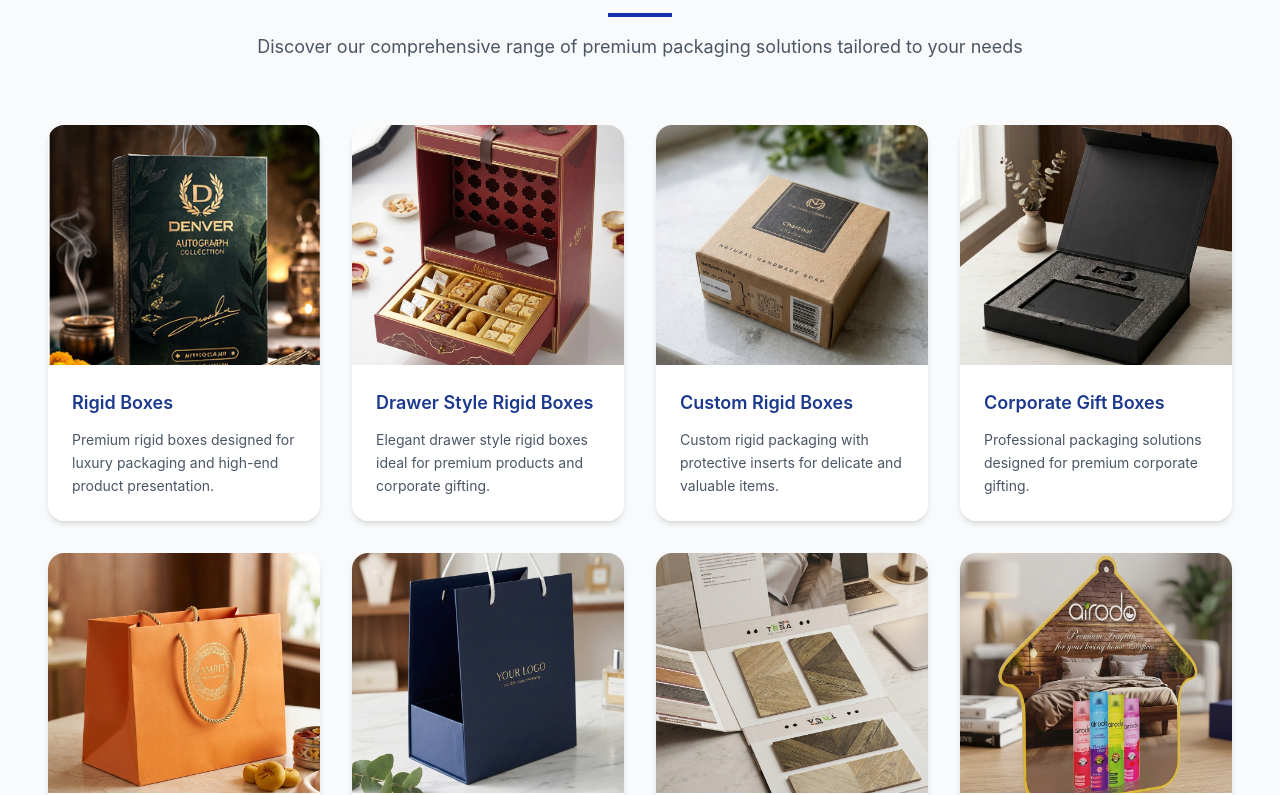
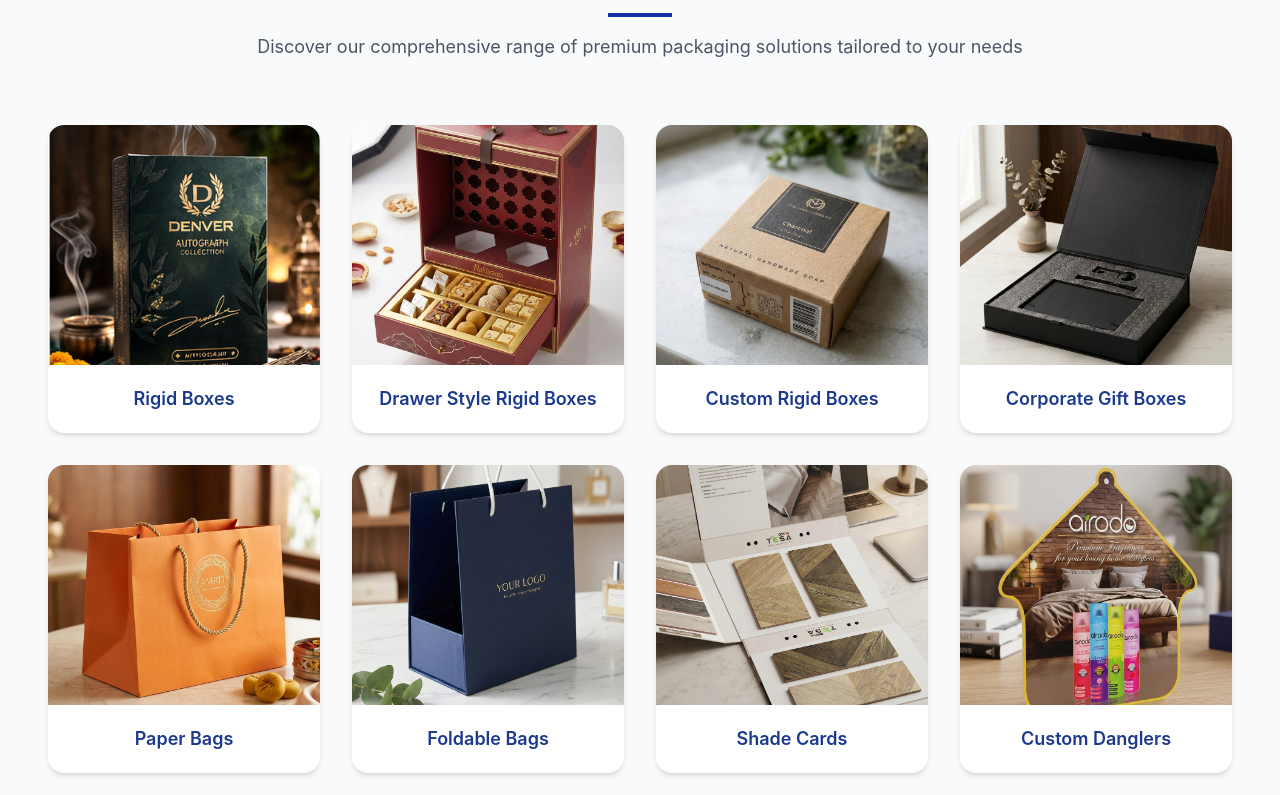
Before and after one commit to lanceloom2713-dot/shreejesalescorp, a React (Vite) app: page / in a window 1280 px wide. Shown: the part 987-1782 px from the top of the page. Built offline with nearby package versions, Linux system fonts and the light colour scheme.

Commit message:
update product section and foldable bags description

```diff
--- a/src/component/category.jsx
+++ b/src/component/category.jsx
@@ -102,25 +102,26 @@ export default function ProductCategories() {
   {categories.map((item, index) => (
     <div
       key={index}
-              className="bg-white rounded-2xl shadow-md hover:shadow-xl transition duration-300 overflow-hidden group"
+      className="relative bg-white rounded-2xl shadow-md overflow-hidden group"
     >
 
       {/* Image */}
-              <div className="relative overflow-hidden">
       <img
         src={item.image}
         alt={item.title}
-                  className="w-full h-60 object-cover group-hover:scale-105 transition duration-500"
+        className="w-full h-60 object-cover transition duration-500 group-hover:scale-110"
       />
-              </div>
 
-              {/* Content */}
-              <div className="p-6">
+      {/* Title */}
+      <div className="p-5 text-center">
         <h3 className="text-lg font-semibold text-blue-900">
           {item.title}
         </h3>
+      </div>
 
-                <p className="mt-3 text-gray-600 text-sm leading-relaxed">
+      {/* Hover Description */}
+      <div className="absolute inset-0 bg-black/70 flex items-center justify-center text-center px-6 opacity-0 group-hover:opacity-100 transition duration-300">
+        <p className="text-white text-sm leading-relaxed">
           {item.desc}
         </p>
       </div>
```
Lines whose indentation alone changed are shown as unchanged.
